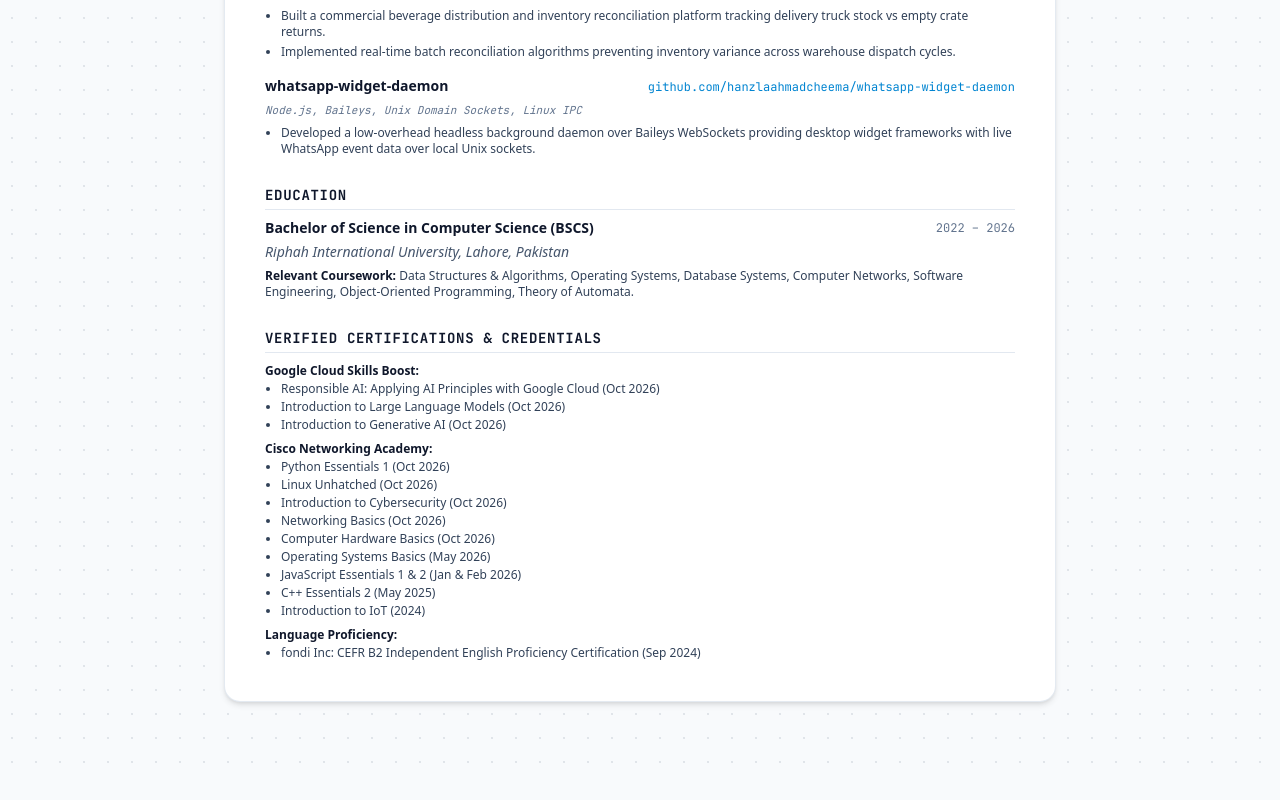
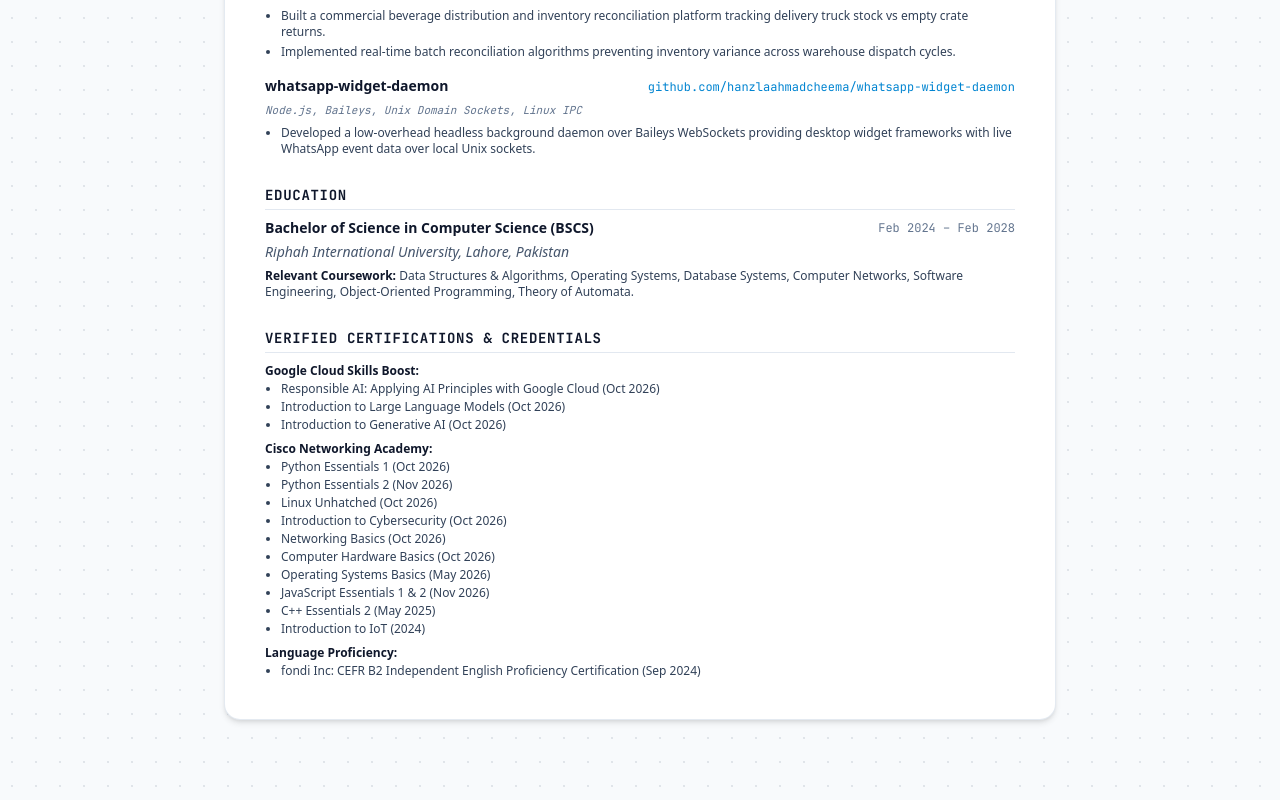
Before and after one commit to hanzlaahmadcheema/portfolio, a Next.js app: page /resume in a window 1280 px wide. Shown: the part 2130-2930 px from the top of the page. Built offline with nearby package versions, Linux system fonts and the light colour scheme; no server answers.

Commit message:
fix(resume): correct BSCS dates to Feb 2024 - Feb 2028; add Python Essentials 2 and refresh JavaScript Essentials 1 & 2 to Nov 2026

```diff
--- a/app/resume/page.tsx
+++ b/app/resume/page.tsx
@@ -107,7 +107,7 @@ Node.js, Baileys, Unix Domain Sockets, Linux IPC | https://github.com/hanzlaahma
 EDUCATION
 ================================================================================
 Bachelor of Science in Computer Science (BSCS)
-Riphah International University, Lahore, Pakistan | 2022 – 2026
+Riphah International University, Lahore, Pakistan | Feb 2024 – Feb 2028
 Relevant Coursework: Data Structures & Algorithms, Operating Systems, Database Systems, Computer Networks, Software Engineering, Object-Oriented Programming, Theory of Automata.
 
 ================================================================================
@@ -119,12 +119,13 @@ VERIFIED CERTIFICATIONS & CREDENTIALS
   * Introduction to Generative AI (Oct 2026)
 - Cisco Networking Academy:
   * Python Essentials 1 (Oct 2026)
+  * Python Essentials 2 (Nov 2026)
   * Linux Unhatched (Oct 2026)
   * Introduction to Cybersecurity (Oct 2026)
   * Networking Basics (Oct 2026)
   * Computer Hardware Basics (Oct 2026)
   * Operating Systems Basics (May 2026)
-  * JavaScript Essentials 1 & 2 (Jan & Feb 2026)
+  * JavaScript Essentials 1 & 2 (Nov 2026)
   * C++ Essentials 2 (May 2025)
   * Introduction to IoT (2024)
 - Language Proficiency:
@@ -617,7 +618,7 @@ export default function ResumePage() {
                     Bachelor of Science in Computer Science (BSCS)
                   </div>
                   <div className="font-mono text-xs text-slate-500 dark:text-slate-400 print:text-black">
-                    2022 – 2026
+                    Feb 2024 – Feb 2028
                   </div>
                 </div>
                 <div className="text-slate-600 dark:text-slate-400 italic print:text-black">
@@ -648,12 +649,13 @@ export default function ResumePage() {
                   <strong className="font-semibold text-slate-900 dark:text-slate-100 print:text-black">Cisco Networking Academy:</strong>
                   <ul className="list-disc list-outside pl-4 space-y-0.5 mt-0.5">
                     <li>Python Essentials 1 (Oct 2026)</li>
+                    <li>Python Essentials 2 (Nov 2026)</li>
                     <li>Linux Unhatched (Oct 2026)</li>
                     <li>Introduction to Cybersecurity (Oct 2026)</li>
                     <li>Networking Basics (Oct 2026)</li>
                     <li>Computer Hardware Basics (Oct 2026)</li>
                     <li>Operating Systems Basics (May 2026)</li>
-                    <li>JavaScript Essentials 1 &amp; 2 (Jan &amp; Feb 2026)</li>
+                    <li>JavaScript Essentials 1 &amp; 2 (Nov 2026)</li>
                     <li>C++ Essentials 2 (May 2025)</li>
                     <li>Introduction to IoT (2024)</li>
                   </ul>
--- a/components/terminal-modal.tsx
+++ b/components/terminal-modal.tsx
@@ -190,7 +190,7 @@ FEATURED PROJECTS:
 - whatsapp-widget-daemon: Low-overhead Headless WebSocket IPC
 
 EDUCATION:
-- BSCS, Riphah International University (2022 – 2026)`,
+- BSCS, Riphah International University (Feb 2024 – Feb 2028)`,
     },
     ".bashrc": {
       name: ".bashrc",
--- a/data/resume.ts
+++ b/data/resume.ts
@@ -285,8 +285,8 @@ export const DATA: ResumeData = {
       degree: "Bachelor of Science in Computer Science (BSCS)",
       institution: "Riphah International University",
       location: "Lahore, Pakistan",
-      start: "2022",
-      end: "2026",
+      start: "Feb 2024",
+      end: "Feb 2028",
       coursework: [
         "Data Structures & Algorithms",
         "Operating Systems",
@@ -322,6 +322,11 @@ export const DATA: ResumeData = {
     },
     {
       issuer: "Cisco Networking Academy",
+      name: "Python Essentials 2",
+      date: "Nov 2026",
+    },
+    {
+      issuer: "Cisco Networking Academy",
       name: "Linux Unhatched",
       date: "Oct 2026",
     },
@@ -348,7 +353,7 @@ export const DATA: ResumeData = {
     {
       issuer: "Cisco Networking Academy",
       name: "JavaScript Essentials 1 & 2",
-      date: "Jan & Feb 2026",
+      date: "Nov 2026",
     },
     {
       issuer: "Cisco Networking Academy",
--- a/public/resume.md
+++ b/public/resume.md
@@ -87,7 +87,7 @@ Results-driven Full-Stack & Systems Software Engineer with 4+ years of hands-on
 ## EDUCATION
 
 **Bachelor of Science in Computer Science (BSCS)**
-*Riphah International University, Lahore, Pakistan* | 2022 – 2026
+*Riphah International University, Lahore, Pakistan* | Feb 2024 – Feb 2028
 - **Relevant Coursework:** Data Structures & Algorithms, Operating Systems, Database Systems, Computer Networks, Software Engineering, Object-Oriented Programming, Theory of Automata.
 
 ---
@@ -100,12 +100,13 @@ Results-driven Full-Stack & Systems Software Engineer with 4+ years of hands-on
   - Introduction to Generative AI (Oct 2026)
 - **Cisco Networking Academy:**
   - Python Essentials 1 (Oct 2026)
+  - Python Essentials 2 (Nov 2026)
   - Linux Unhatched (Oct 2026)
   - Introduction to Cybersecurity (Oct 2026)
   - Networking Basics (Oct 2026)
   - Computer Hardware Basics (Oct 2026)
   - Operating Systems Basics (May 2026)
-  - JavaScript Essentials 1 & 2 (Jan & Feb 2026)
+  - JavaScript Essentials 1 & 2 (Nov 2026)
   - C++ Essentials 2 (May 2025)
   - Introduction to IoT (2024)
 - **Language & Communication:**
```
